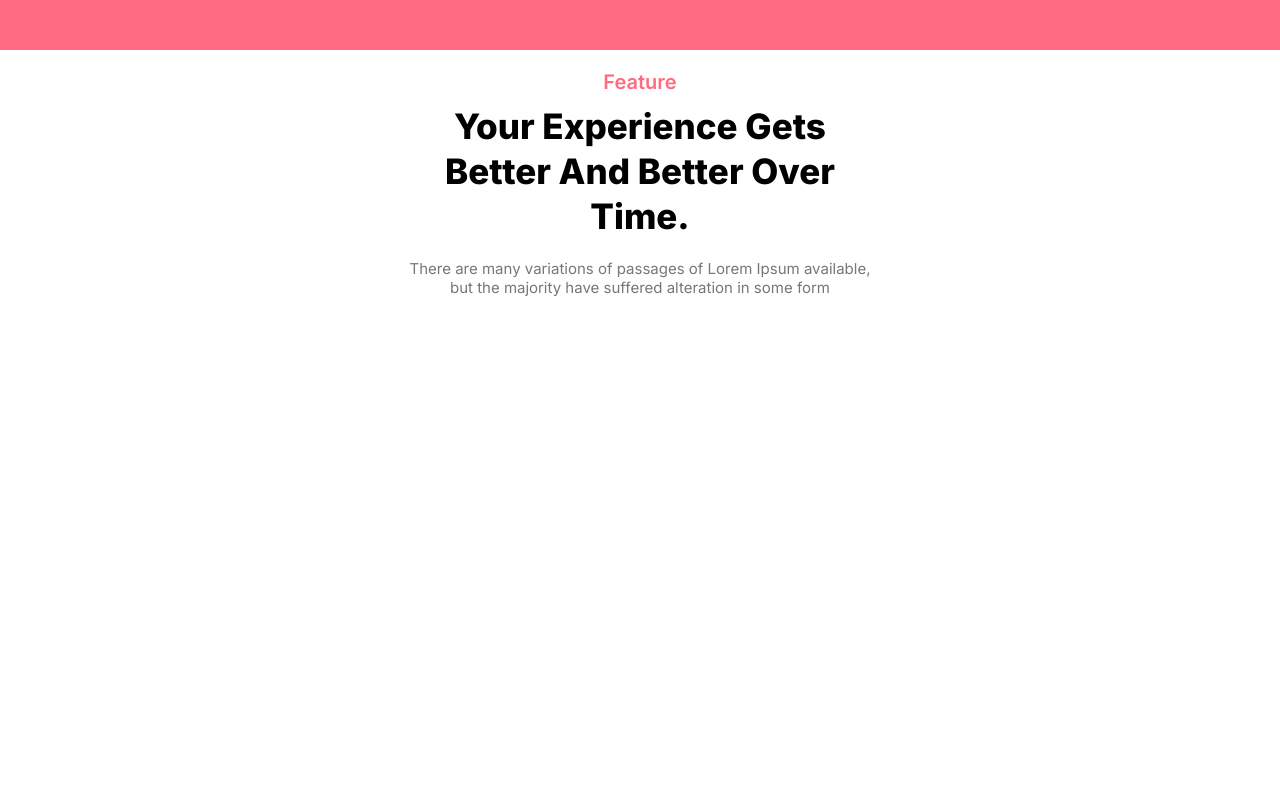
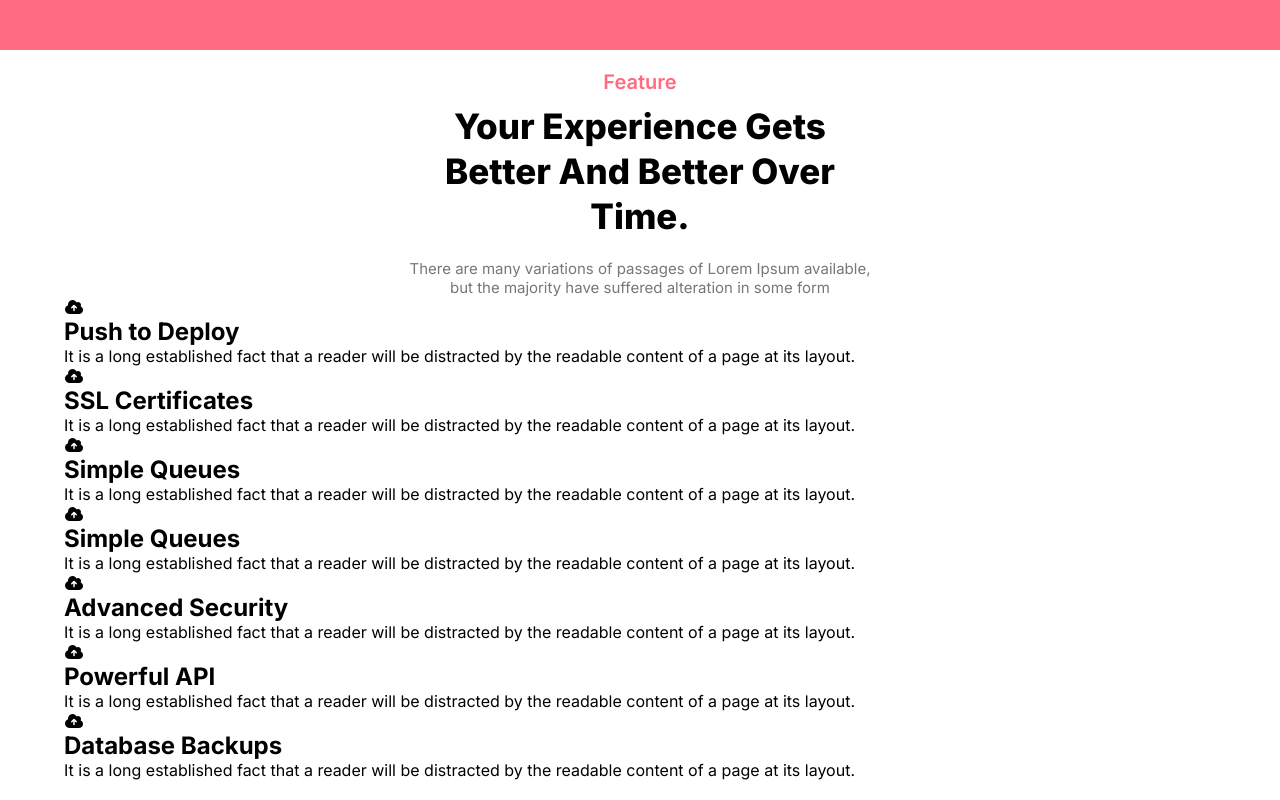
Before and after one commit to rashedahmed0/AppVilla, a plain HTML site: page index.html in a window 1280 px wide. Shown: the part 659-1459 px from the top of the page. Before the commit the page ends 976 px from the top, so only its background shows below. Drawn offline with Linux system fonts and the light colour scheme.

Commit message:
feature card

```diff
--- a/index.html
+++ b/index.html
@@ -1,28 +1,33 @@
 <!DOCTYPE html>
 <html lang="en">
   <head>
-    <meta charset="UTF-8">
-    <meta name="viewport" content="width=device-width, initial-scale=1.0">
+    <meta charset="UTF-8" />
+    <meta name="viewport" content="width=device-width, initial-scale=1.0" />
     <title>AppVilla</title>
     <!-- style css  -->
-    <link rel="stylesheet" href="./style.css">
+    <link rel="stylesheet" href="./style.css" />
     <!-- fav icon -->
-    <link rel="shortcut icon" href="./images/favicon.svg" type="image/x-icon">
+    <link rel="shortcut icon" href="./images/favicon.svg" type="image/x-icon" />
 
     <!-- google font  -->
-     <link href="https://fonts.googleapis.com/css2?family=Inter:ital,opsz,wght@0,14..32,100..900;1,14..32,100..900&display=swap" rel="stylesheet">
+    <link
+      href="https://fonts.googleapis.com/css2?family=Inter:ital,opsz,wght@0,14..32,100..900;1,14..32,100..900&display=swap"
+      rel="stylesheet"
+    />
 
     <!-- font awesome -->
-      <link rel="stylesheet" href="https://cdnjs.cloudflare.com/ajax/libs/font-awesome/7.0.1/css/all.min.css">
+    <link
+      rel="stylesheet"
+      href="https://cdnjs.cloudflare.com/ajax/libs/font-awesome/7.0.1/css/all.min.css"
+    />
   </head>
   <body>
     <header>
-
       <!-- menu section -->
 
       <nav class="container">
         <div class="logo">
-                <img src="./images/logo/white-logo.svg" alt="logo">
+          <img src="./images/logo/white-logo.svg" alt="logo" />
         </div>
         <div class="navbar">
           <a href="#">Home</a>
@@ -38,32 +43,96 @@
         </div>
       </nav>
 
-
       <!-- banner section -->
       <section class="banner container">
         <div class="banner-content">
           <div class="banner-text">
             <h1>A powerful app for your business.</h1>
-                    <p>From open source to pro services, Piqes helps you to build, deploy, test, and monitor apps.</p>
-                    <button class="banner-btn1">App Store </button>
-                    <button class="banner-btn2">Google Play </button>
+            <p>
+              From open source to pro services, Piqes helps you to build,
+              deploy, test, and monitor apps.
+            </p>
+            <button class="banner-btn1">App Store</button>
+            <button class="banner-btn2">Google Play</button>
           </div>
           <div class="banner-img">
-                    <img src="./images/hero/phone.png" alt="banner-img">
+            <img src="./images/hero/phone.png" alt="banner-img" />
           </div>
         </div>
-
       </section>
     </header>
-
 
     <!-- feature section  -->
     <section class="feature">
       <div class="container">
+        <!-- tilte -->
         <div class="title">
           <h5>Feature</h5>
           <h1>Your Experience Gets Better And Better Over Time.</h1>
-                <p>There are many variations of passages of Lorem Ipsum available, but the majority have suffered alteration in some form</p>
+          <p>
+            There are many variations of passages of Lorem Ipsum available, but
+            the majority have suffered alteration in some form
+          </p>
+        </div>
+
+        <!-- feature cared  -->
+        <div class="feature-content">
+          <div class="feature-card">
+            <i class="fa-solid fa-cloud-arrow-up"></i>
+            <h1>Push to Deploy</h1>
+            <p>
+              It is a long established fact that a reader will be distracted by
+              the readable content of a page at its layout.
+            </p>
+          </div>
+          <div class="feature-card">
+            <i class="fa-solid fa-cloud-arrow-up"></i>
+            <h1>SSL Certificates</h1>
+            <p>
+              It is a long established fact that a reader will be distracted by
+              the readable content of a page at its layout.
+            </p>
+          </div>
+          <div class="feature-card">
+            <i class="fa-solid fa-cloud-arrow-up"></i>
+            <h1>Simple Queues</h1>
+            <p>
+              It is a long established fact that a reader will be distracted by
+              the readable content of a page at its layout.
+            </p>
+          </div>
+          <div class="feature-card">
+            <i class="fa-solid fa-cloud-arrow-up"></i>
+            <h1>Simple Queues</h1>
+            <p>
+              It is a long established fact that a reader will be distracted by
+              the readable content of a page at its layout.
+            </p>
+          </div>
+          <div class="feature-card">
+            <i class="fa-solid fa-cloud-arrow-up"></i>
+            <h1>Advanced Security</h1>
+            <p>
+              It is a long established fact that a reader will be distracted by
+              the readable content of a page at its layout.
+            </p>
+          </div>
+          <div class="feature-card">
+            <i class="fa-solid fa-cloud-arrow-up"></i>
+            <h1>Powerful API</h1>
+            <p>
+              It is a long established fact that a reader will be distracted by
+              the readable content of a page at its layout.
+            </p>
+          </div>
+          <div class="feature-card">
+            <i class="fa-solid fa-cloud-arrow-up"></i>
+            <h1>Database Backups</h1>
+            <p>
+              It is a long established fact that a reader will be distracted by
+              the readable content of a page at its layout.
+            </p>
+          </div>
         </div>
       </div>
     </section>
```
Lines whose indentation alone changed are shown as unchanged.
